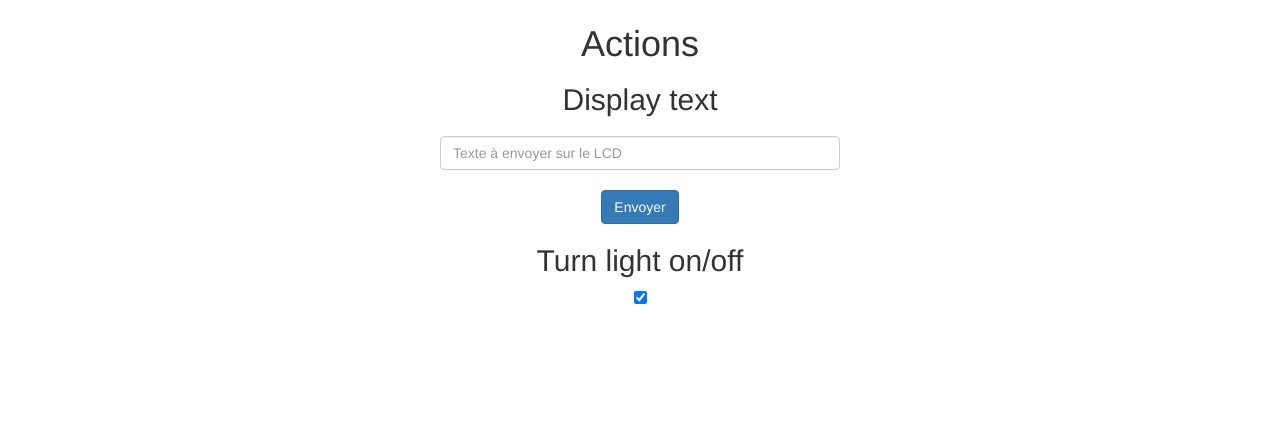
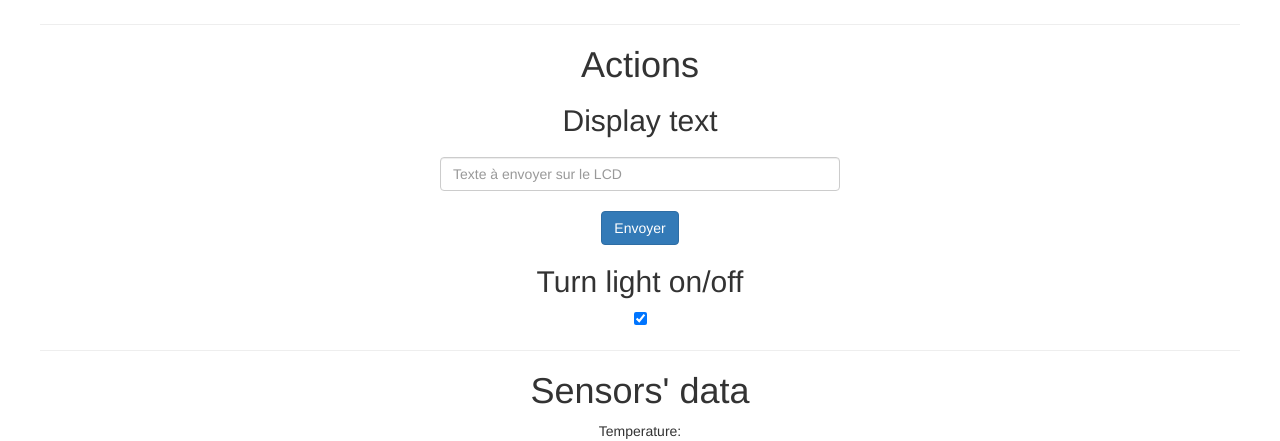
Before and after one commit to arnlen/arduino_manager, a Rails app: page / in a window 1280 px wide. Shown: the part 671-1112 px from the top of the page. Before the commit the page ends 975 px from the top, so only its background shows below. Run offline with Rails 7, Linux system fonts and the light colour scheme; style sheets or scripts are compiled from the project's sources; some libraries are stand-ins or nearby versions.

Commit message:
feat(view): add placeholder in view to display temperature from sensor

```diff
--- a/app/views/static_pages/live.html.erb
+++ b/app/views/static_pages/live.html.erb
@@ -5,6 +5,8 @@
     <p>Camera live stream should be diplayed here. Sadly it isn't.</p>
   </iframe>
 </div>
+
+<hr>
 
 <h1>Actions</h1>
 
@@ -18,3 +20,9 @@
 <h2>Turn light on/off</h2>
 
 <input type="checkbox" name="my-checkbox" checked>
+
+<hr>
+
+<h1>Sensors' data</h1>
+
+<div>Temperature: <span id="temperature_value"></span></div>
```
